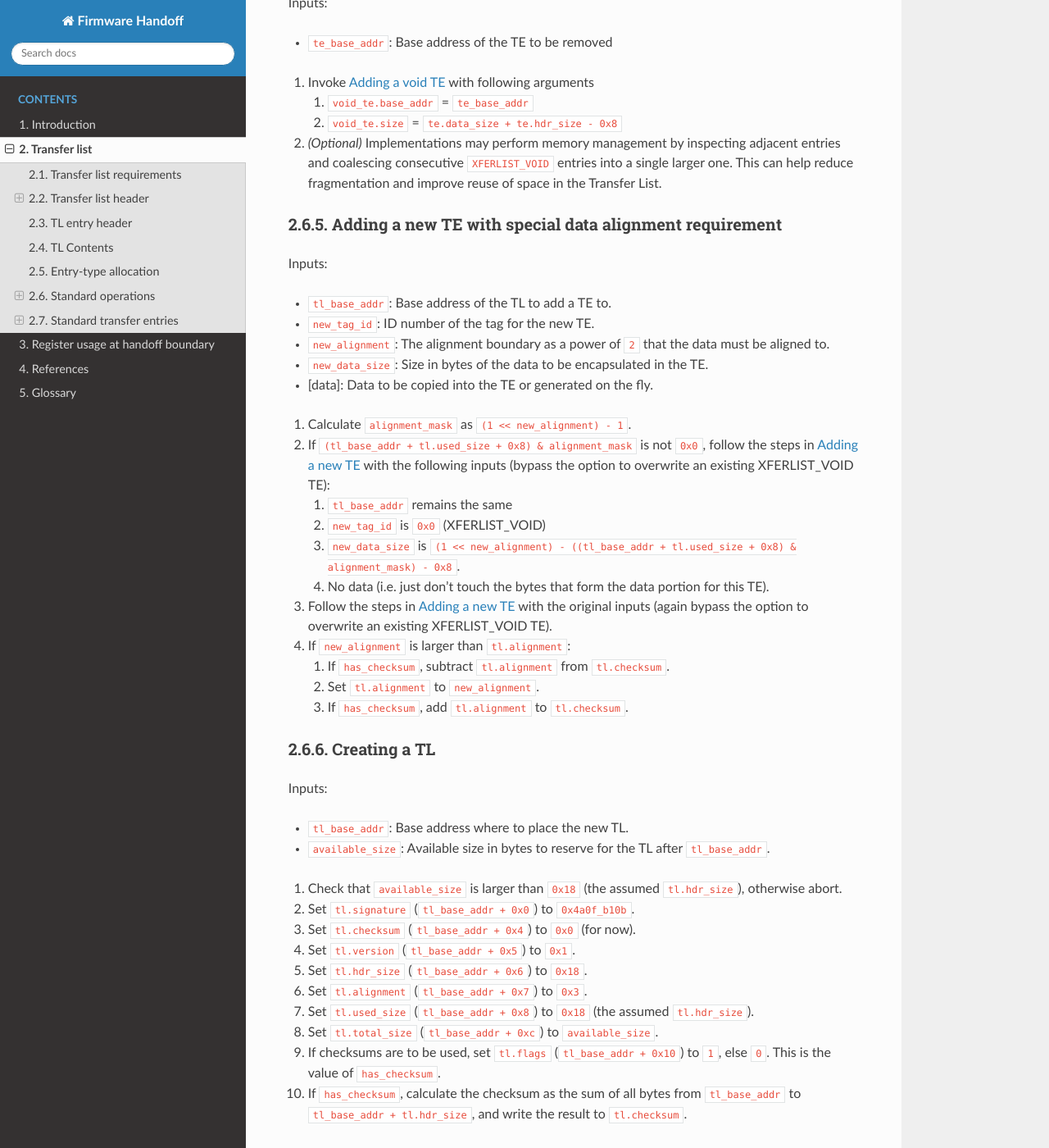
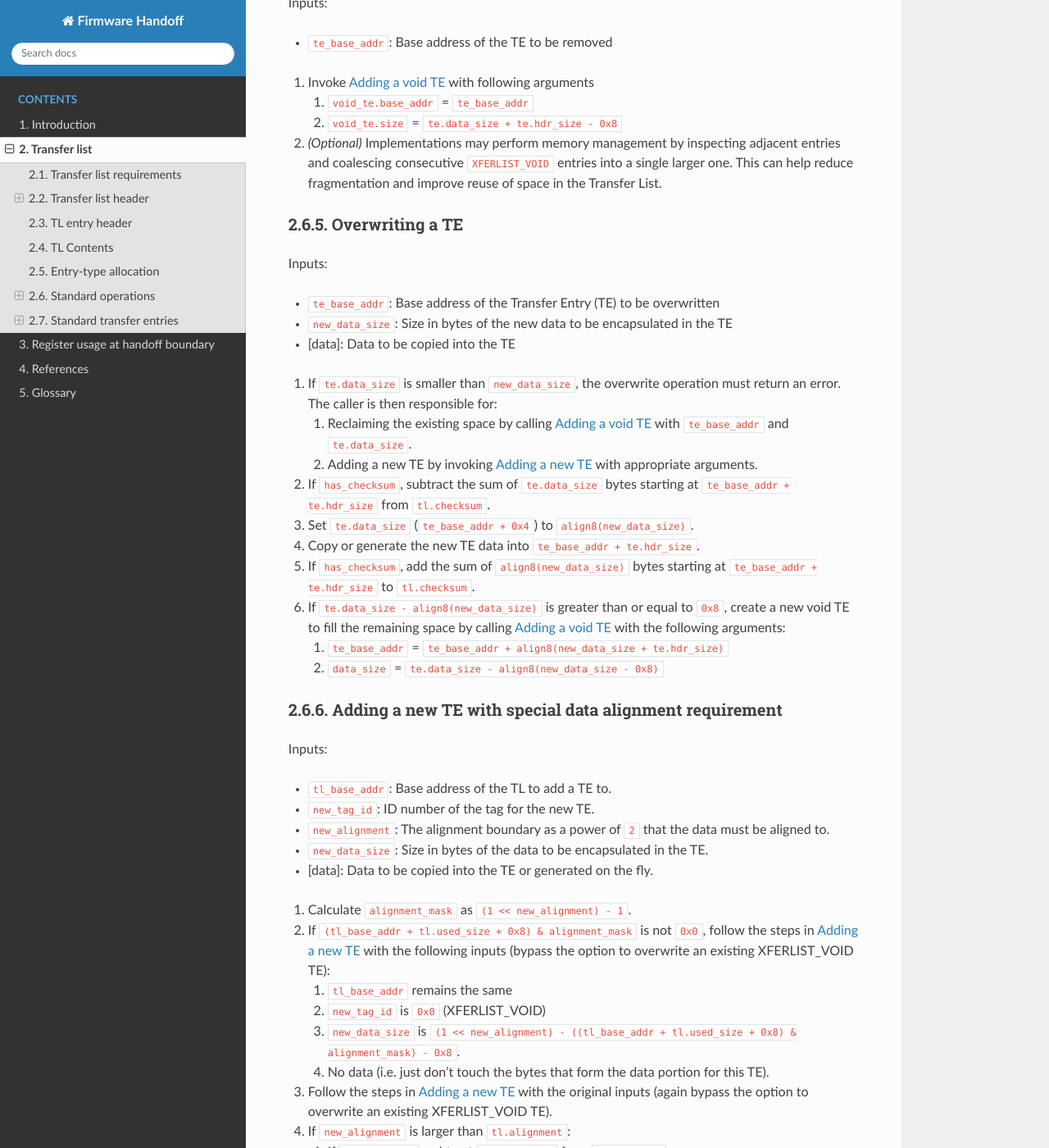
Before and after one commit to FirmwareHandoff/firmware_handoff, a Sphinx documentation site: the page built from source/transfer_list.rst, in a window 1280 px wide and 1400 px high, scrolled down 7301 px. Shown: the whole window at 82% size. Built offline with Sphinx 7.4.7 and the Read the Docs theme 3.1.0, drawn with Linux system fonts in a browser that asks for light colours; formulas are drawn with MathJax 3; some of the changed text lies outside the part shown.

Commit message:
Describe "Overwriting a TE" operation
Overwrite operation is used to replace content of a given TE

Signed-off-by: Manish Pandey <manish.pandey2@arm.com>

```diff
--- a/source/transfer_list.rst
+++ b/source/transfer_list.rst
@@ -416,6 +416,39 @@ Inputs:
 #. *(Optional)* Implementations may perform memory management by inspecting adjacent entries
    and coalescing consecutive `XFERLIST_VOID` entries into a single larger one. This can help
    reduce fragmentation and improve reuse of space in the Transfer List.
+
+Overwriting a TE
+^^^^^^^^^^^^^^^^
+
+Inputs:
+
+- `te_base_addr`: Base address of the Transfer Entry (TE) to be overwritten
+- `new_data_size`: Size in bytes of the new data to be encapsulated in the TE
+- [data]: Data to be copied into the TE
+
+#. If `te.data_size` is smaller than `new_data_size`, the overwrite operation must return an error.
+   The caller is then responsible for:
+
+   #. Reclaiming the existing space by calling `Adding a void TE`_ with `te_base_addr` and `te.data_size`.
+
+   #. Adding a new TE by invoking `Adding a new TE`_ with appropriate arguments.
+
+#. If `has_checksum`, subtract the sum of `te.data_size` bytes starting at
+   `te_base_addr + te.hdr_size` from `tl.checksum`.
+
+#. Set `te.data_size` (`te_base_addr + 0x4`) to `align8(new_data_size)`.
+
+#. Copy or generate the new TE data into `te_base_addr + te.hdr_size`.
+
+#. If `has_checksum`, add the sum of `align8(new_data_size)` bytes starting at
+   `te_base_addr + te.hdr_size` to `tl.checksum`.
+
+#. If `te.data_size - align8(new_data_size)` is greater than or equal to `0x8`, create a new
+   void TE to fill the remaining space by calling `Adding a void TE`_ with the following arguments:
+
+   #. `te_base_addr` = `te_base_addr + align8(new_data_size + te.hdr_size)`
+
+   #. `data_size` = `te.data_size - align8(new_data_size - 0x8)`
 
 Adding a new TE with special data alignment requirement
 ^^^^^^^^^^^^^^^^^^^^^^^^^^^^^^^^^^^^^^^^^^^^^^^^^^^^^^^
```
